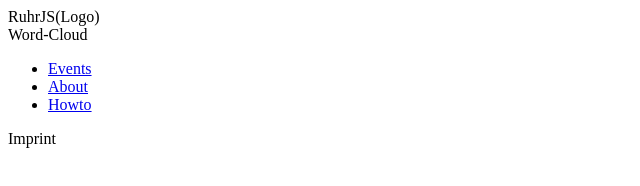
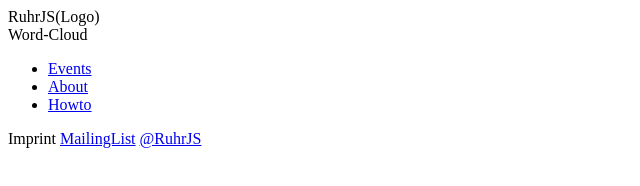
Before and after one commit to robinboehm/ruhrjs, a website: page app/index.html in a window 1280 px wide. Shown: the whole page, without its empty margins (0-640 px from the left). Drawn offline with nearby package versions, Linux system fonts and the light colour scheme; some packages are replaced by stand-ins of ours.

Commit message:
Added Twitter and MailngList to the Footer

```diff
--- a/app/index.html
+++ b/app/index.html
@@ -57,6 +57,12 @@
         <!-- Footer -->
         <footer>
             <span>Imprint</span>
+            <span>
+                <a href="https://groups.google.com/group/ruhrjs">MailingList</a>
+            </span>
+            <span>
+                <a href="https://twitter.com/RuhrJS/">@RuhrJS</a>
+            </span>
         </footer>
 
     </div>
```
